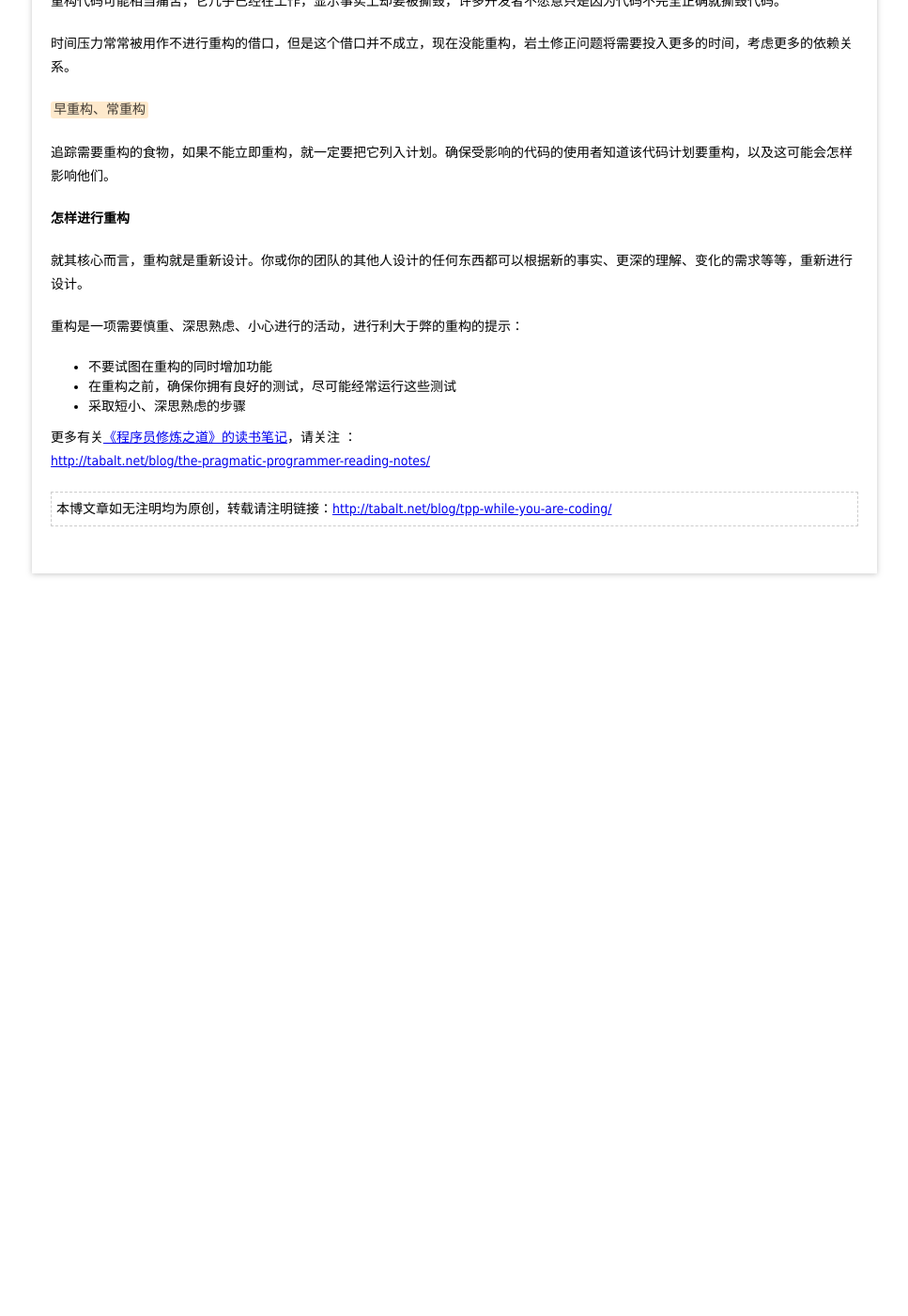
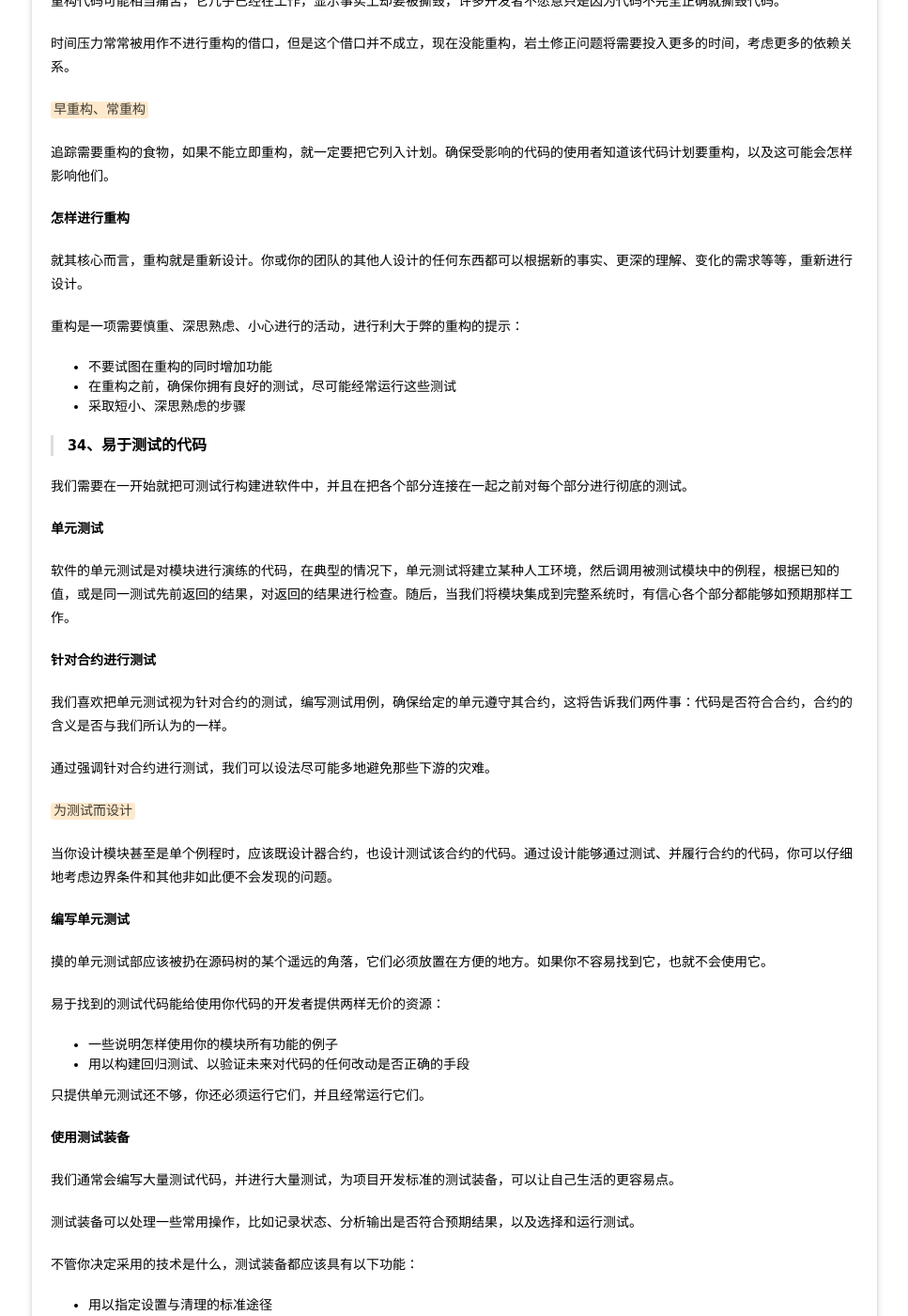
Before and after one commit to tabalt/tabalt.github.io, a Jekyll site: the page built from _posts/the-pragmatic-programmer/2014-11-28-tpp-while-you-are-coding.md, in a window 1280 px wide and 1400 px high, scrolled down 2738 px. Shown: the whole window at 94% size, without its empty margins (156-1123 px from the left). Built offline with Jekyll 4.4.1, drawn with Linux system fonts in a browser that asks for light colours; Markdown is read by kramdown in place of the engine named in the settings; comment, search, counter and statistics services are not loaded; before the commit the page ends 3368 px from its top, so only the background shows below that; some of the changed text lies outside the part shown.

Commit message:
update blog

```diff
--- a/_posts/the-pragmatic-programmer/2014-11-28-tpp-while-you-are-coding.md
+++ b/_posts/the-pragmatic-programmer/2014-11-28-tpp-while-you-are-coding.md
@@ -161,6 +161,72 @@ O()表示法并非只适用于时间，你可以用它来表示算法使用的
 * 采取短小、深思熟虑的步骤
 
 
+### 34、易于测试的代码
+
+我们需要在一开始就把可测试行构建进软件中，并且在把各个部分连接在一起之前对每个部分进行彻底的测试。
+
+**单元测试**
+
+软件的单元测试是对模块进行演练的代码，在典型的情况下，单元测试将建立某种人工环境，然后调用被测试模块中的例程，根据已知的值，或是同一测试先前返回的结果，对返回的结果进行检查。随后，当我们将模块集成到完整系统时，有信心各个部分都能够如预期那样工作。
+
+**针对合约进行测试**
+
+我们喜欢把单元测试视为针对合约的测试，编写测试用例，确保给定的单元遵守其合约，这将告诉我们两件事：代码是否符合合约，合约的含义是否与我们所认为的一样。
+
+通过强调针对合约进行测试，我们可以设法尽可能多地避免那些下游的灾难。
+
+`为测试而设计`
+
+当你设计模块甚至是单个例程时，应该既设计器合约，也设计测试该合约的代码。通过设计能够通过测试、并履行合约的代码，你可以仔细地考虑边界条件和其他非如此便不会发现的问题。
+
+**编写单元测试**
+
+摸的单元测试部应该被扔在源码树的某个遥远的角落，它们必须放置在方便的地方。如果你不容易找到它，也就不会使用它。
+
+易于找到的测试代码能给使用你代码的开发者提供两样无价的资源：
+
+* 一些说明怎样使用你的模块所有功能的例子
+* 用以构建回归测试、以验证未来对代码的任何改动是否正确的手段
+
+只提供单元测试还不够，你还必须运行它们，并且经常运行它们。
+
+**使用测试装备**
+
+我们通常会编写大量测试代码，并进行大量测试，为项目开发标准的测试装备，可以让自己生活的更容易点。
+
+测试装备可以处理一些常用操作，比如记录状态、分析输出是否符合预期结果，以及选择和运行测试。
+
+不管你决定采用的技术是什么，测试装备都应该具有以下功能：
+
+* 用以指定设置与清理的标准途径
+* 用以选择个别或所有可用测试的方法
+* 分析输出是否是预期（或意外）结果的手段
+* 标准化的故障报告形式
+
+
+**构建测试窗口**
+
+即使是最好的测试，也不可能找出所有的bug，一旦某个软件部署之后，在现实世界的数据正流过他的血脉时，你常常需要对其进行测试。
+
+含有跟踪消息的日志文件可用提供内部状态的各种视图，而又不使用调试器。日志消息的格式应该规范、一致，以便阅读和自动解析。
+
+
+**测试文化**
+
+你编写的所有软件都将进行测试，如果不是你和你们团地测试，那就要由最终用户测试。预先的测试计划可用大大降低维护费用、减少客户服务电话。
+
+
+测试是技术，但更是文化。
+
+`测试你的软件，否则你的用户就得测试`
+
+
+
+
+
+
+
+
 
 更多有关[《程序员修炼之道》的读书笔记](http://tabalt.net/blog/the-pragmatic-programmer-reading-notes/)，请关注 ：
 [http://tabalt.net/blog/the-pragmatic-programmer-reading-notes/](http://tabalt.net/blog/the-pragmatic-programmer-reading-notes/)
```
